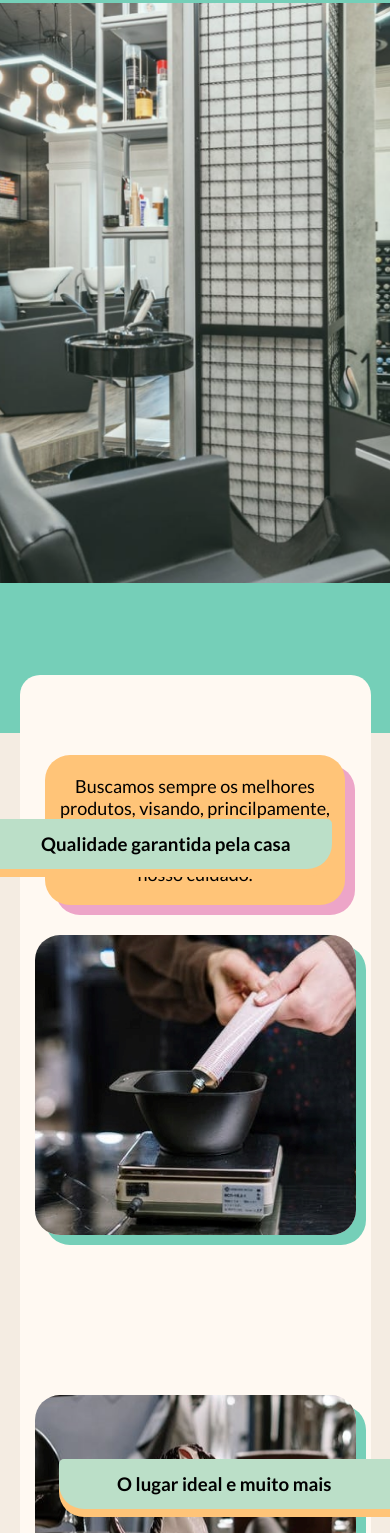
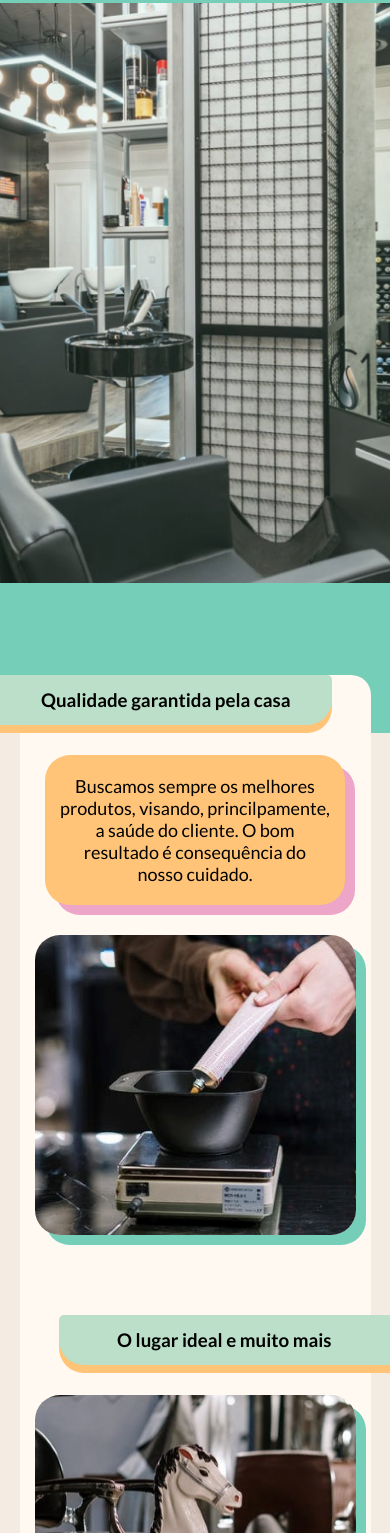
Before and after one commit to lesantxs/loyal-cut, a plain HTML site: page index.html in a window 390 px wide. Shown: the part 67-1600 px from the top of the page. Drawn offline with nearby package versions, Linux system fonts and the light colour scheme; a web font is replaced by a local one.

Commit message:
alteração de altura no responsivo

```diff
--- a/src/css/style.css
+++ b/src/css/style.css
@@ -216,18 +216,6 @@ h3{
   }
 }
 
-@media (max-width: 650px) {
-  #faixa1 {
-    top: 886px;
-  }
-  #faixa2 {
-    top: 1476px;
-  }
-  #faixa3 {
-    top: 2166px;
-  }
-}
-
 @media (max-width: 450px) {
   .container-1 .texto-principal,
   .container-1 .imagem-principal,
```
